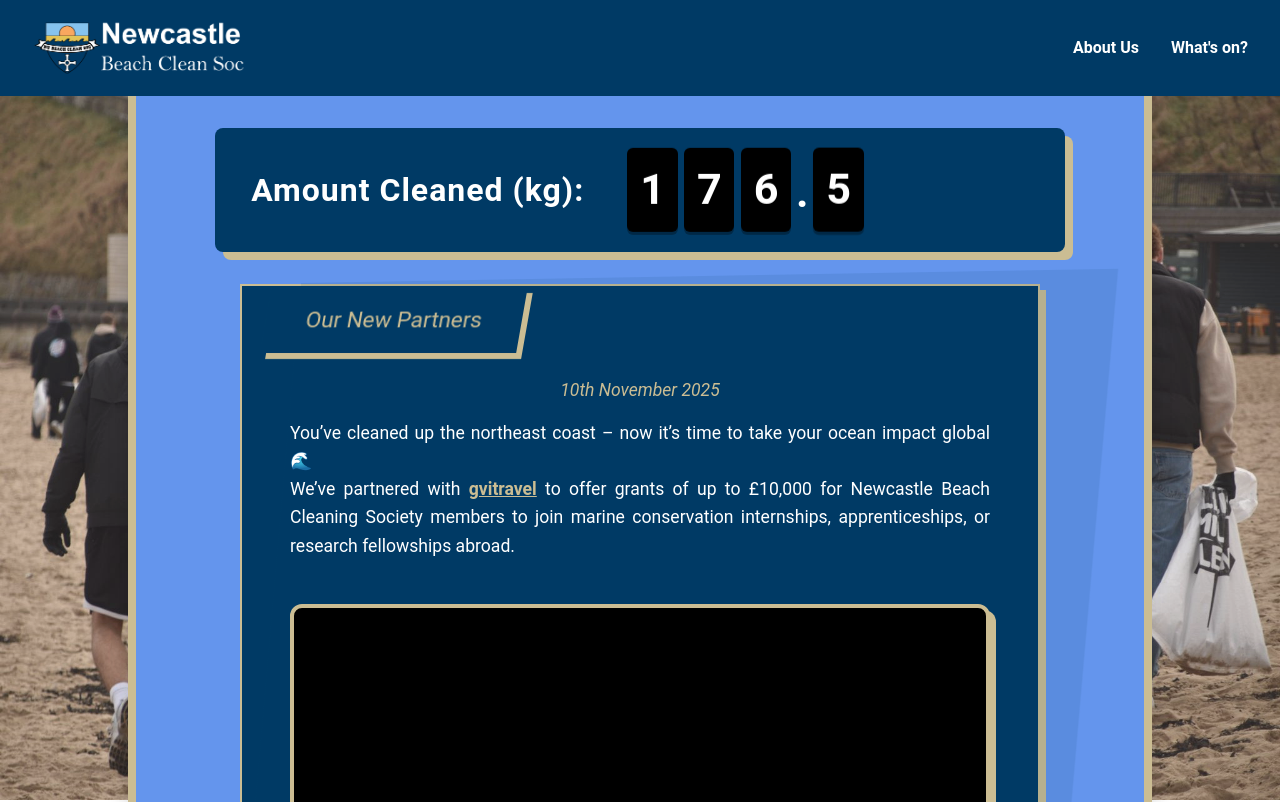
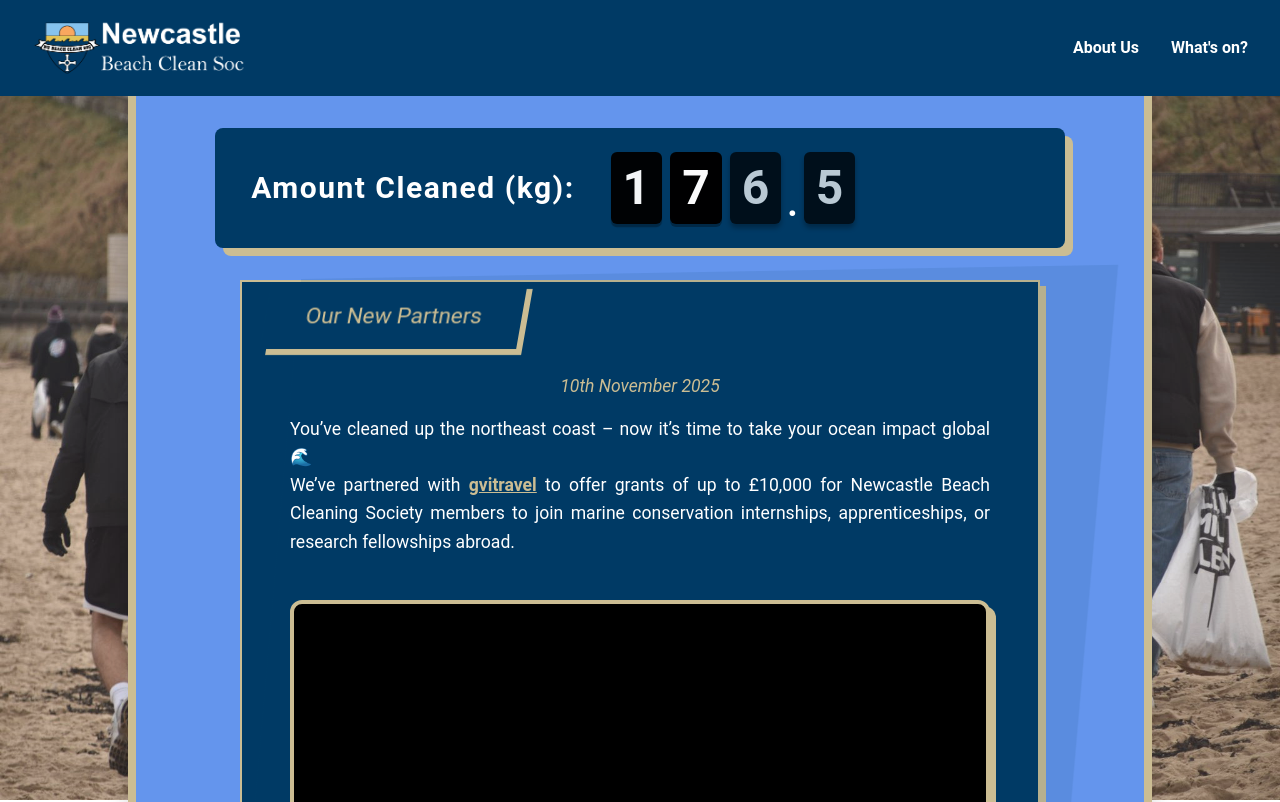
Before and after one commit to Oliver-TJ/beach_clean, a React (Create React App) app: page / in a window 1280 px wide. Shown: the top 802 px of the page. Built offline with nearby package versions, Linux system fonts and the light colour scheme; the HTML template or start-up script is replaced by a standard one.

Commit message:
feat: Migrate rubbish counter to tailwind.css

```diff
--- a/src/components/rubbish_counter.js
+++ b/src/components/rubbish_counter.js
@@ -1,5 +1,4 @@
 import React, { useState, useEffect } from "react";
-import styled, { keyframes } from "styled-components";
 
 const RubbishCounter = () => {
     const [isHovered, setIsHovered] = useState(false);
@@ -10,7 +9,7 @@ const RubbishCounter = () => {
         total: "176.5",
         latestEvent: {
             location: "Long Sands Beach, Tynemouth",
-            date: "10-11-2025",
+            date: "2025-10-11",
             attendees: 58,
             collected: "23kg",
             distance: "2.6km"
@@ -20,31 +19,24 @@ const RubbishCounter = () => {
     const finalValue = cleanupData.total;
 
     useEffect(() => {
-        // Trigger animation after component mounts
-        const timer = setTimeout(() => {
-            setAnimateIn(true);
-        }, 300);
-
+        const timer = setTimeout(() => setAnimateIn(true), 300);
         return () => clearTimeout(timer);
     }, []);
 
     useEffect(() => {
         if (animateIn) {
-            // Create count-up animation from 0 to the final value
             const startValue = 0;
             const endValue = parseFloat(finalValue);
-            const duration = 2000; // 2 seconds
+            const duration = 2000;
             const frameRate = 60;
             const totalFrames = (duration / 1000) * frameRate;
             const increment = endValue / totalFrames;
-
             let currentValue = startValue;
             let frame = 0;
 
             const counter = setInterval(() => {
                 frame++;
                 currentValue += increment;
-
                 if (frame <= totalFrames) {
                     setDisplayValue(currentValue.toFixed(1));
                 } else {
@@ -58,236 +50,64 @@ const RubbishCounter = () => {
     }, [animateIn, finalValue]);
 
     return (
-        <Container
+        <div
             onMouseEnter={() => setIsHovered(true)}
             onMouseLeave={() => setIsHovered(false)}
-            $animateIn={animateIn}
+            className={`
+                relative z-50 flex w-[90%] flex-col items-center rounded-lg bg-primary p-5 text-center text-white
+                shadow-[8px_8px_0_#CBBD93] transition-all duration-500 ease-in-out lg:flex-row lg:p-5
+                ${animateIn ? 'translate-y-0 opacity-100' : 'translate-y-5 opacity-0'}
+            `}
         >
-            <CounterContainer>
-                <Title>Amount Cleaned (kg):</Title>
-                <DigitsContainer>
-                    {displayValue.split('').map((digit, index) => (
-                        digit === '.'
-                            ? <DecimalPoint key={index}>.</DecimalPoint>
-                            : <Counter key={index}>{digit}</Counter>
-                    ))}
-                </DigitsContainer>
-            </CounterContainer>
+            <div className="flex flex-col items-center lg:flex-row lg:flex-wrap">
+                <div className="mb-2 p-2 text-2xl font-bold tracking-wider lg:mb-0 lg:mr-4 lg:p-4 lg:text-3xl">
+                    Amount Cleaned (kg):
+                </div>
+                <div className="flex flex-wrap items-end justify-center">
+                    {displayValue.split('').map((digit, index) =>
+                        digit === '.' ? (
+                            <div key={index} className="self-end bg-transparent px-0.5 py-1 text-4xl font-bold text-white animate-glow [animation-delay:0.75s]">
+                                .
+                            </div>
+                        ) : (
+                            <div
+                                key={index}
+                                className="
+                                    m-1 rounded-md bg-black p-2.5 text-4xl font-bold text-white shadow-[0px_3px_0px_rgba(0,0,0,0.3)]
+                                    animate-float animate-pulse animate-glow hover:animate-pause hover:-translate-y-0.5
+                                    lg:p-3 lg:text-5xl
+                                    odd:animation-delay-[0.5s] [&:nth-child(3n)]:animation-delay-[1s]
+                                "
+                            >
+                                {digit}
+                            </div>
+                        )
+                    )}
+                </div>
+            </div>
 
-            <Tooltip $isHovered={isHovered}>
-                <h3>Latest Cleanup</h3>
-                <p>📍 {cleanupData.latestEvent.location}</p>
-                <p>📅 {new Date(cleanupData.latestEvent.date).toLocaleDateString()}</p>
-                <p>👥 {cleanupData.latestEvent.attendees} volunteers</p>
-                <p>🗑️ {cleanupData.latestEvent.collected} collected</p>
-                <p>📏 {cleanupData.latestEvent.distance} cleaned</p>
-            </Tooltip>
-        </Container>
+            <div
+                className={`
+                    absolute top-[110%] left-1/2 z-[100] w-[250px] -translate-x-1/2 rounded-lg border-2 border-accent
+                    bg-primary p-5 text-left leading-relaxed text-accent shadow-lg transition-all duration-300
+                    [transition-timing-function:cubic-bezier(0.175,0.885,0.32,1.275)]
+                    after:absolute after:bottom-full after:left-1/2 after:-ml-2.5 after:border-[10px]
+                    after:border-solid after:border-b-accent after:border-l-transparent after:border-r-transparent after:border-t-transparent
+                    after:content-['']
+                    ${isHovered ? 'visible opacity-100' : 'invisible opacity-0'}
+                `}
+            >
+                <h3 className="mb-3 border-b-2 border-accent pb-2 text-center text-xl font-bold">
+                    Latest Cleanup
+                </h3>
+                <p className="my-2 text-base">📍 {cleanupData.latestEvent.location}</p>
+                <p className="my-2 text-base">📅 {new Date(cleanupData.latestEvent.date).toLocaleDateString()}</p>
+                <p className="my-2 text-base">👥 {cleanupData.latestEvent.attendees} volunteers</p>
+                <p className="my-2 text-base">🗑️ {cleanupData.latestEvent.collected} collected</p>
+                <p className="my-2 text-base">📏 {cleanupData.latestEvent.distance} cleaned</p>
+            </div>
+        </div>
     );
 };
 
-
-// Styled components
-const floatAnimation = keyframes`
-  0% { transform: translateY(0); }
-  50% { transform: translateY(-5px); }
-  100% { transform: translateY(0); }
-`;
-
-// Add a separate animation for mobile
-const floatAnimationMobile = keyframes`
-  0% { transform: translateY(0); }
-  50% { transform: translateY(-5px); }
-  100% { transform: translateY(0); }
-`;
-
-const pulseAnimation = keyframes`
-  0% { box-shadow: 0px 3px 0px rgba(0, 0, 0, 0.3); }
-  50% { box-shadow: 0px 5px 10px rgba(0, 0, 0, 0.5); }
-  100% { box-shadow: 0px 3px 0px rgba(0, 0, 0, 0.3); }
-`;
-
-const glowAnimation = keyframes`
-  0% { filter: brightness(1); }
-  50% { filter: brightness(1.3); }
-  100% { filter: brightness(1); }
-`;
-
-// Additional animation that doesn't affect transform
-const shadowPulseAnimation = keyframes`
-  0% { box-shadow: 0px 3px 0px rgba(0, 0, 0, 0.3); }
-  50% { box-shadow: 0px 5px 10px rgba(0, 0, 0, 0.5); }
-  100% { box-shadow: 0px 3px 0px rgba(0, 0, 0, 0.3); }
-`;
-
-const Tooltip = styled.div.attrs(props => ({
-    $isHovered: props.$isHovered,
-}))`
-  position: absolute;
-  top: 110%;
-  left: 50%;
-  transform: translateX(-50%);
-  background: #003a65;
-  color: #CBBD93;
-  padding: 1.2rem;
-  border-radius: 8px;
-  box-shadow: 0 8px 16px rgba(0, 0, 0, 0.2);
-  width: 250px;
-  z-index: 100;
-  text-align: left;
-  line-height: 1.6;
-  opacity: ${props => props.$isHovered ? 1 : 0};
-  visibility: ${props => props.$isHovered ? 'visible' : 'hidden'};
-  transition: all 0.3s cubic-bezier(0.175, 0.885, 0.32, 1.275);
-  pointer-events: none;
-  border: 2px solid #CBBD93;
-
-  &:after {
-    content: "";
-    position: absolute;
-    bottom: 100%;
-    left: 50%;
-    margin-left: -10px;
-    border-width: 10px;
-    border-style: solid;
-    border-color: transparent transparent #CBBD93 transparent;
-  }
-
-  h3 {
-    margin: 0 0 0.8rem 0;
-    border-bottom: 2px solid #CBBD93;
-    padding-bottom: 0.5rem;
-    font-size: 1.2rem;
-    text-align: center;
-  }
-
-  p {
-    margin: 0.5rem 0;
-    font-size: 1rem;
-  }
-
-  @media only screen and (max-width: 900px) {
-    transform: translateX(-50%);
-    width: 80%;
-    max-width: 300px;
-    left: 50%;
-  }
-`;
-
-const Container = styled.div`
-  display: flex;
-  flex-direction: row;
-  width: 90%;
-  background-color: #003a65;
-  box-shadow: 8px 8px 0 #CBBD93;
-  transform: ${props => props.$animateIn ? 'translateY(0)' : 'translateY(20px)'};
-  color: #fff;
-  text-align: center;
-  padding: 20px;
-  z-index: 100;
-  position: relative;
-  border-radius: 8px;
-  transition: transform 0.5s ease, opacity 0.5s ease;
-
-  @media only screen and (max-width: 900px) {
-    flex-direction: column;
-    justify-content: center;
-    padding: 15px 30px;
-    transform: ${props => props.$animateIn ? 'translateY(0)' : 'translateY(20px)'};
-  }
-`;
-
-const Title = styled.div`
-  font-size: 2rem;
-  font-weight: bold;
-  letter-spacing: 1px;
-  margin-right: 1rem;
-  padding: 1rem;
-
-  @media only screen and (max-width: 900px) {
-    font-size: 1.2rem;
-    padding: 0.5rem;
-    margin-bottom: 0.5rem;
-  }
-`;
-
-const DecimalPoint = styled.div`
-  font-size: 2.7rem;
-  font-weight: bold;
-  padding: 0.4rem 0;
-  margin: 0 0.1rem;
-  color: white;
-  align-self: flex-end;
-  background-color: transparent;
-  position: relative;
-  z-index: 1;
-
-  /* Add a subtle glow animation that doesn't interfere with neighbors */
-  animation: ${glowAnimation} 3s ease-in-out infinite;
-  animation-delay: 0.75s;
-`;
-
-const Counter = styled.div`
-  font-size: 2.7rem;
-  font-weight: bold;
-  padding: 0.6rem 0.8rem;
-  margin: 0 0.2rem;
-  border-radius: 6px;
-  background-color: black;
-  color: white;
-  box-shadow: 0px 3px 0px rgba(0, 0, 0, 0.3);
-
-  /* Idle animations with skew removed */
-  animation: ${floatAnimation} 3s ease-in-out infinite,
-             ${pulseAnimation} 3s ease-in-out infinite,
-             ${glowAnimation} 3s ease-in-out infinite;
-  /* Stagger animation timing for each digit */
-  &:nth-child(odd) {
-    animation-delay: 0.5s;
-  }
-  &:nth-child(3n) {
-    animation-delay: 1s;
-  }
-
-  &:hover {
-    transform: translateY(-2px);
-    box-shadow: 0px 5px 0px rgba(0, 0, 0, 0.3);
-    /* Pause animations on hover */
-    animation-play-state: paused;
-  }
-
-  @media only screen and (max-width: 900px) {
-    font-size: 2.2rem;
-    padding: 0.5rem 0.6rem;
-    /* Use the mobile animation instead */
-    animation: ${floatAnimationMobile} 3s ease-in-out infinite,
-               ${pulseAnimation} 3s ease-in-out infinite,
-               ${glowAnimation} 3s ease-in-out infinite;
-
-    &:hover {
-      transform: translateY(-2px);
-    }
-  }
-`;
-
-const CounterContainer = styled.div`
-  display: flex;
-  flex-direction: row;
-  align-items: center;
-
-  @media only screen and (max-width: 900px) {
-    justify-content: center;
-    flex-wrap: wrap;
-  }
-`;
-
-const DigitsContainer = styled.div`
-  display: flex;
-  flex-direction: row;
-  align-items: flex-end;
-  justify-content: center;
-  flex-wrap: wrap;
-  margin-left: 0.5rem;
-`;
-
 export default RubbishCounter;
--- a/tailwind.config.js
+++ b/tailwind.config.js
@@ -11,6 +11,31 @@ module.exports = {
         white: "#FFFFFF",
         background: "#6495ed",
       },
+      keyframes: {
+        float: {
+          '0%, 100%': { transform: 'translateY(0)' },
+          '50%': { transform: 'translateY(-5px)' },
+        },
+        pulse: {
+          '0%, 100%': { boxShadow: '0px 3px 0px rgba(0, 0, 0, 0.3)' },
+          '50%': { boxShadow: '0px 5px 10px rgba(0, 0, 0, 0.5)' },
+        },
+        glow: {
+          '0%, 100%': { filter: 'brightness(1)' },
+          '50%': { filter: 'brightness(1.3)' },
+        },
+        color_anim: {
+          '0%': { fill: 'white' },
+          '50%': { fill: '#fbc638' },
+          '100%': { fill: 'white' },
+        }
+      },
+      animation: {
+        'float': 'float 3s ease-in-out infinite',
+        'pulse': 'pulse 3s ease-in-out infinite',
+        'glow': 'glow 3s ease-in-out infinite',
+        'color-anim': 'color_anim 1s infinite',
+      }
     },
   },
   plugins: [],
```
